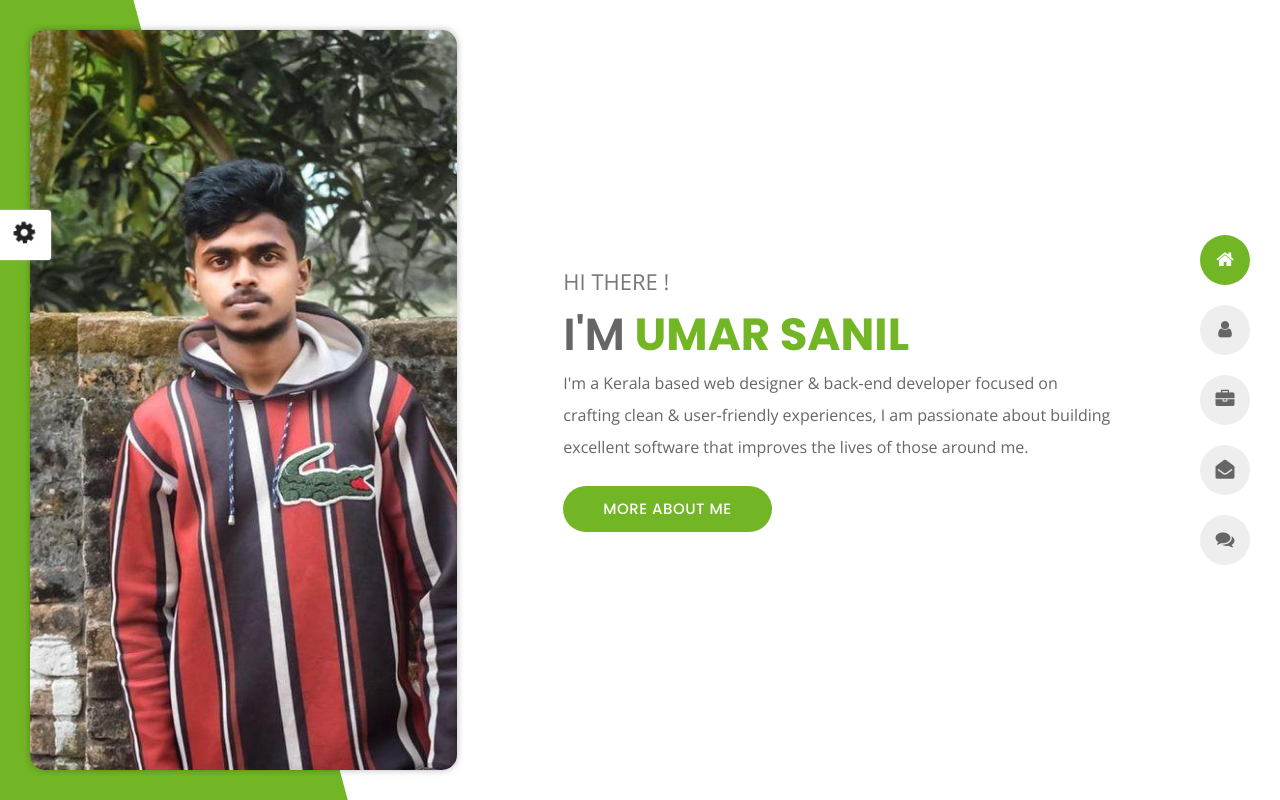
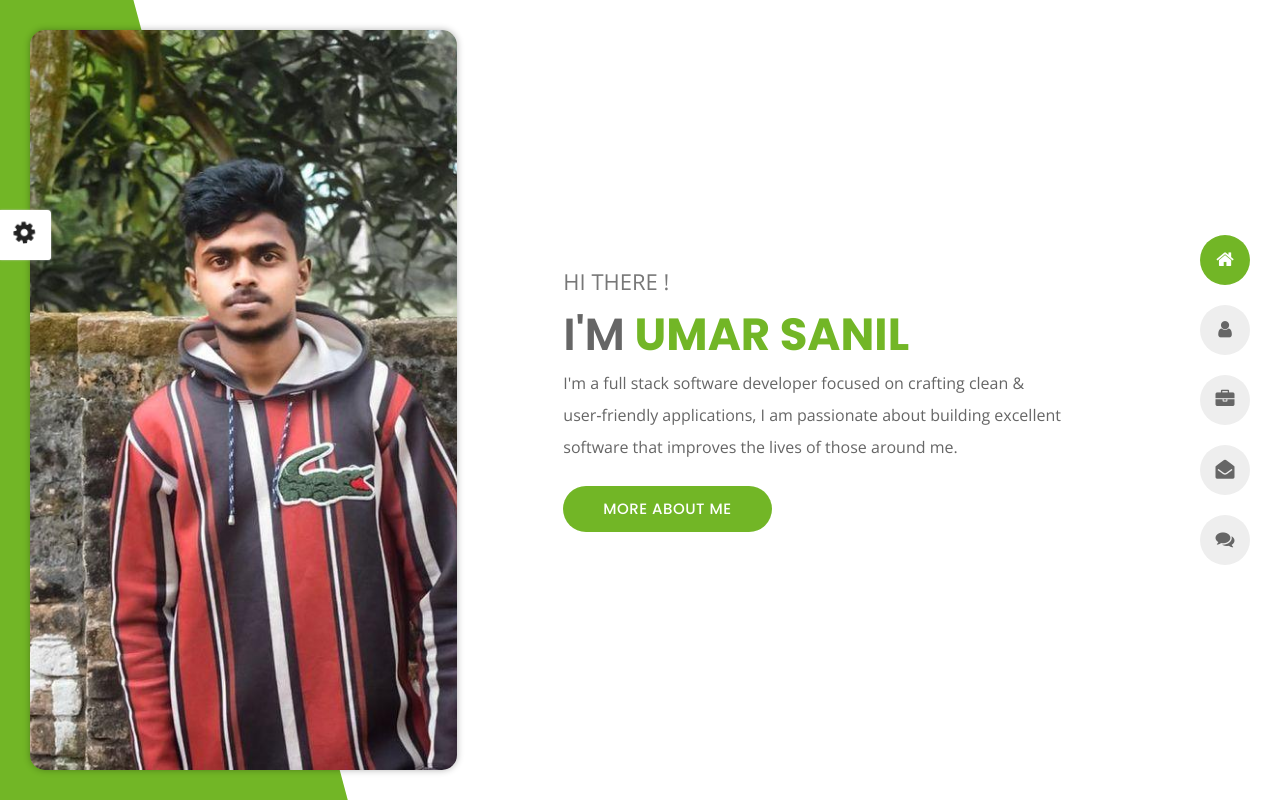
Before and after one commit to UmerEdava/umer-sanil, a plain HTML site: page index.html in a window 1280 px wide. Drawn offline with nearby package versions, Linux system fonts and the light colour scheme.

Commit message:
Bio updated

```diff
--- a/index.html
+++ b/index.html
@@ -149,7 +149,7 @@
                 <img src="img/Cover-Image.jpg" class="img-fluid main-img-mobile d-none d-sm-block d-lg-none" alt="my picture" />
                 <h6 class="text-uppercase open-sans-font mb-0 d-block d-sm-none d-lg-block">hi there !</h6>
                 <h1 class="text-uppercase poppins-font"><span>I'm</span> Umar Sanil</h1>
-                <p class="open-sans-font">I'm a Kerala based web designer & back‑end developer focused on crafting clean & user‑friendly experiences, I am passionate about building excellent software that improves the lives of those around me.</p>
+                <p class="open-sans-font">I'm a full stack software developer focused on crafting clean & user‑friendly applications, I am passionate about building excellent software that improves the lives of those around me.</p>
                 <a href="about.html" class="btn btn-about">more about me</a>
             </div>
         </div>
```
